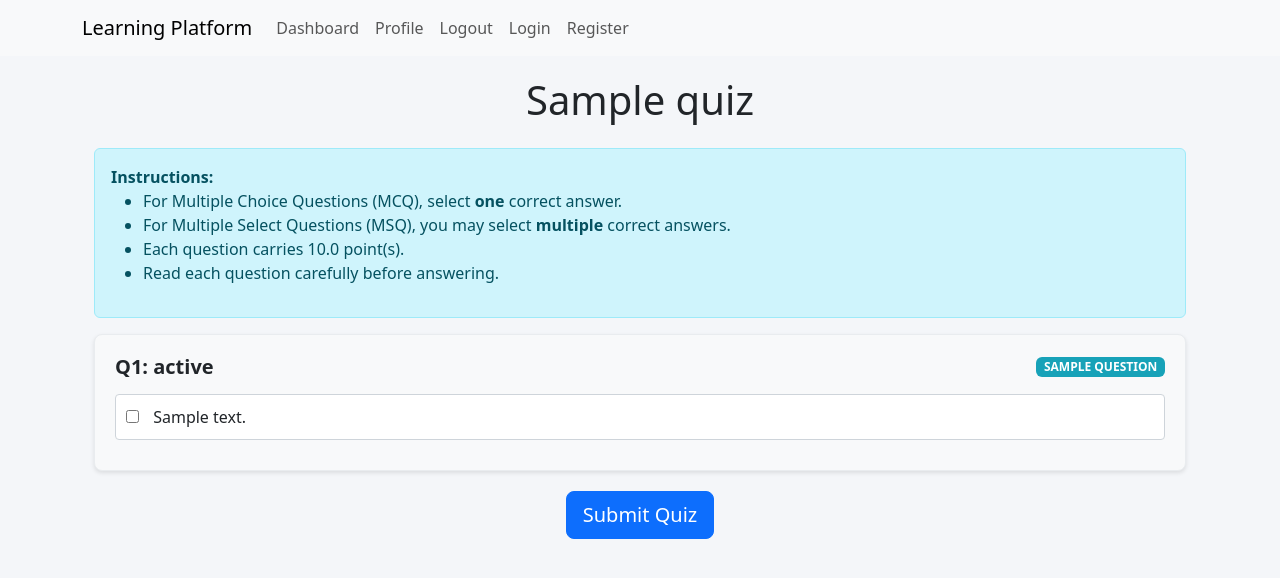
After one commit to 23f3003322/quiz-master-v1, a Flask app: page /quiz/1/attempt/1 in a window 1280 px wide. The commit adds this page. Shown: the top 578 px of the page. Run offline with Flask 3, Linux system fonts and the light colour scheme; a user stored in the database is signed in; tables that the repository leaves empty hold one stand-in row (values such as "Sample post").

Commit message:
user dashboard created , quiz attempt functionality created

```diff
--- /dev/null
+++ b/templates/user/base.html
@@ -0,0 +1,64 @@
+<!DOCTYPE html>
+<html lang="en">
+<head>
+    <meta charset="UTF-8">
+    <meta name="viewport" content="width=device-width, initial-scale=1.0">
+    <title>{% block title %}Learning Platform{% endblock %}</title>
+    <!-- Bootstrap CSS -->
+    <link href="https://cdn.jsdelivr.net/npm/bootstrap@5.3.0/dist/css/bootstrap.min.css" rel="stylesheet">
+    <!-- Custom CSS -->
+    <style>
+        body {
+            background-color: #f4f6f9;
+        }
+        .navbar {
+            margin-bottom: 20px;
+        }
+    </style>
+    {% block extra_css %}{% endblock %}
+</head>
+<body>
+    <!-- Navbar -->
+    <nav class="navbar navbar-expand-lg navbar-light bg-light">
+        <div class="container">
+            <a class="navbar-brand" href="{{ url_for('user_dash') }}">Learning Platform</a>
+            <button class="navbar-toggler" type="button" data-bs-toggle="collapse" data-bs-target="#navbarNav">
+                <span class="navbar-toggler-icon"></span>
+            </button>
+            <div class="collapse navbar-collapse" id="navbarNav">
+                <ul class="navbar-nav">
+                    <li class="nav-item">
+                        <a class="nav-link" href="{{ url_for('user_dash') }}">Dashboard</a>
+                    </li>
+
+                    <li class="nav-item">
+                        <a class="nav-link" href="{{ url_for('user_dash') }}">Profile</a>
+                    </li>
+                    <li class="nav-item">
+                        <a class="nav-link" href="{{ url_for('logout') }}">Logout</a>
+                    </li>
+
+                    <li class="nav-item">
+                        <a class="nav-link" href="{{ url_for('login') }}">Login</a>
+                    </li>
+                    <li class="nav-item">
+                        <a class="nav-link" href="{{ url_for('register') }}">Register</a>
+                    </li>
+
+                </ul>
+            </div>
+        </div>
+    </nav>
+
+    <!-- Content Block -->
+    <div class="container">
+        {% block content %}{% endblock %}
+    </div>
+
+    <!-- Bootstrap JS and Popper.js -->
+    <script src="https://cdn.jsdelivr.net/npm/@popperjs/core@2.11.6/dist/umd/popper.min.js"></script>
+    <script src="https://cdn.jsdelivr.net/npm/bootstrap@5.3.0/dist/js/bootstrap.min.js"></script>
+
+    {% block extra_js %}{% endblock %}
+</body>
+</html>
--- /dev/null
+++ b/templates/user/quiz.html
@@ -0,0 +1,129 @@
+{% extends 'user/base.html' %}
+
+{% block title %}{{ quiz.title }} - Quiz{% endblock %}
+
+{% block extra_css %}
+<style>
+    .question-box {
+        background-color: #f8f9fa;
+        border: 1px solid #e9ecef;
+        border-radius: 8px;
+        padding: 20px;
+        margin-bottom: 20px;
+        box-shadow: 0 2px 4px rgba(0,0,0,0.1);
+    }
+    .question-header {
+        display: flex;
+        justify-content: space-between;
+        align-items: center;
+        margin-bottom: 15px;
+    }
+    .question-type-badge {
+        font-size: 0.8rem;
+        padding: 3px 8px;
+        border-radius: 4px;
+    }
+    .mcq-badge {
+        background-color: #28a745;
+        color: white;
+    }
+    .msq-badge {
+        background-color: #17a2b8;
+        color: white;
+    }
+    .option-label {
+        display: block;
+        margin-bottom: 10px;
+        padding: 10px;
+        background-color: white;
+        border: 1px solid #ced4da;
+        border-radius: 4px;
+        transition: background-color 0.3s ease;
+    }
+    .option-label:hover {
+        background-color: #f1f3f5;
+    }
+    .option-label input {
+        margin-right: 10px;
+    }
+</style>
+{% endblock %}
+
+{% block content %}
+<div class="container">
+    <div class="row">
+        <div class="col-12">
+            <h1 class="text-center mb-4">{{ quiz.title }}</h1>
+
+            <div class="alert alert-info" role="alert">
+                <strong>Instructions:</strong>
+                <ul>
+                    <li>For Multiple Choice Questions (MCQ), select <strong>one</strong> correct answer.</li>
+                    <li>For Multiple Select Questions (MSQ), you may select <strong>multiple</strong> correct answers.</li>
+                    <li>Each question carries {{ questions[0].score }} point(s).</li>
+                    <li>Read each question carefully before answering.</li>
+                </ul>
+            </div>
+
+            <form action="{{ url_for('submit_quiz', quiz_id=quiz.id, attempt_id=attempt_id) }}" method="POST" id="quizForm">
+                {% for question in questions %}
+                <div class="question-box">
+                    <div class="question-header">
+                        <h5 class="mb-0">
+                            <strong>Q{{ loop.index }}: {{ question.question_statement }}</strong>
+                        </h5>
+                        <span class="badge {{ 'mcq-badge' if question.question_type == 'mcq' else 'msq-badge' }}">
+                            {{ question.question_type.upper() }}
+                        </span>
+                    </div>
+
+                    <div class="options-container">
+                        {% for option in question.options %}
+                        <label class="option-label">
+                            <input
+                                type="{{ 'radio' if question.question_type == 'mcq' else 'checkbox' }}"
+                                name="question_{{ question.id }}"
+                                value="{{ option.id }}"
+                                {% if question.question_type == 'mcq' %}required{% endif %}
+                            >
+                            {{ option.option_text }}
+                        </label>
+                        {% endfor %}
+                    </div>
+                </div>
+                {% endfor %}
+
+                <div class="text-center">
+                    <button type="submit" class="btn btn-primary btn-lg">
+                        Submit Quiz
+                    </button>
+                </div>
+            </form>
+        </div>
+    </div>
+</div>
+{% endblock %}
+
+{% block extra_js %}
+<script>
+document.getElementById('quizForm').addEventListener('submit', function(event) {
+    const questions = document.querySelectorAll('.question-box');
+
+    for (let questionBox of questions) {
+        const questionType = questionBox.querySelector('.badge').textContent.toLowerCase();
+        const inputs = questionBox.querySelectorAll('input');
+
+        if (questionType === 'mcq') {
+            const radioInputs = Array.from(inputs).filter(input => input.type === 'radio');
+            const checkedRadio = radioInputs.find(radio => radio.checked);
+
+            if (!checkedRadio) {
+                event.preventDefault();
+                alert('Please select an answer for all MCQ questions.');
+                return;
+            }
+        }
+    }
+});
+</script>
+{% endblock %}
```
Also changed, not shown: application/controllers.py (+159 -6 lines), application/models.py (+19 -3 lines), templates/admin/question/create_question.html (+11 -0 lines), templates/admin/question/edit_question.html (+12 -0 lines), templates/user/user_dashboard.html (added, +36 -0 lines), templates/user/view_chapter.html (added, +38 -0 lines), templates/user/view_subject.html (added, +36 -0 lines), templates/user_dashboard.html (deleted, +0 -13 lines).
